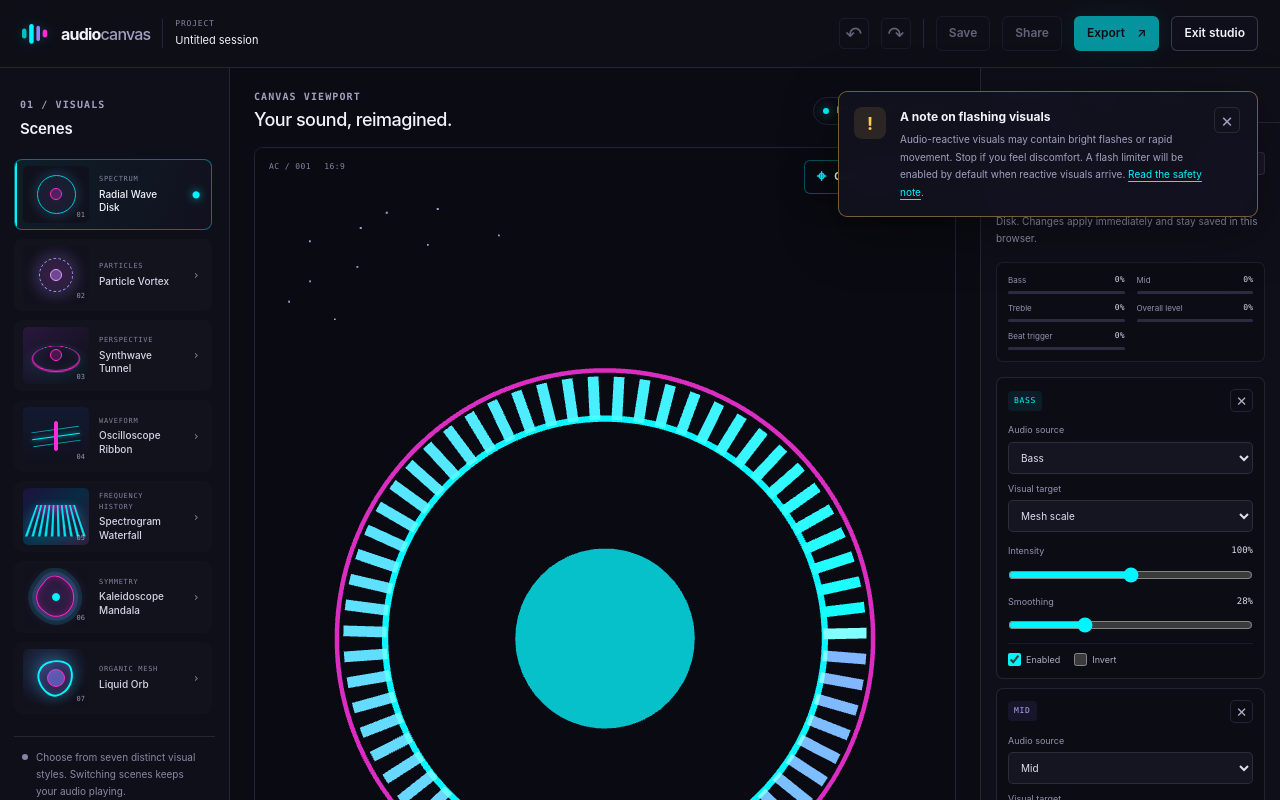
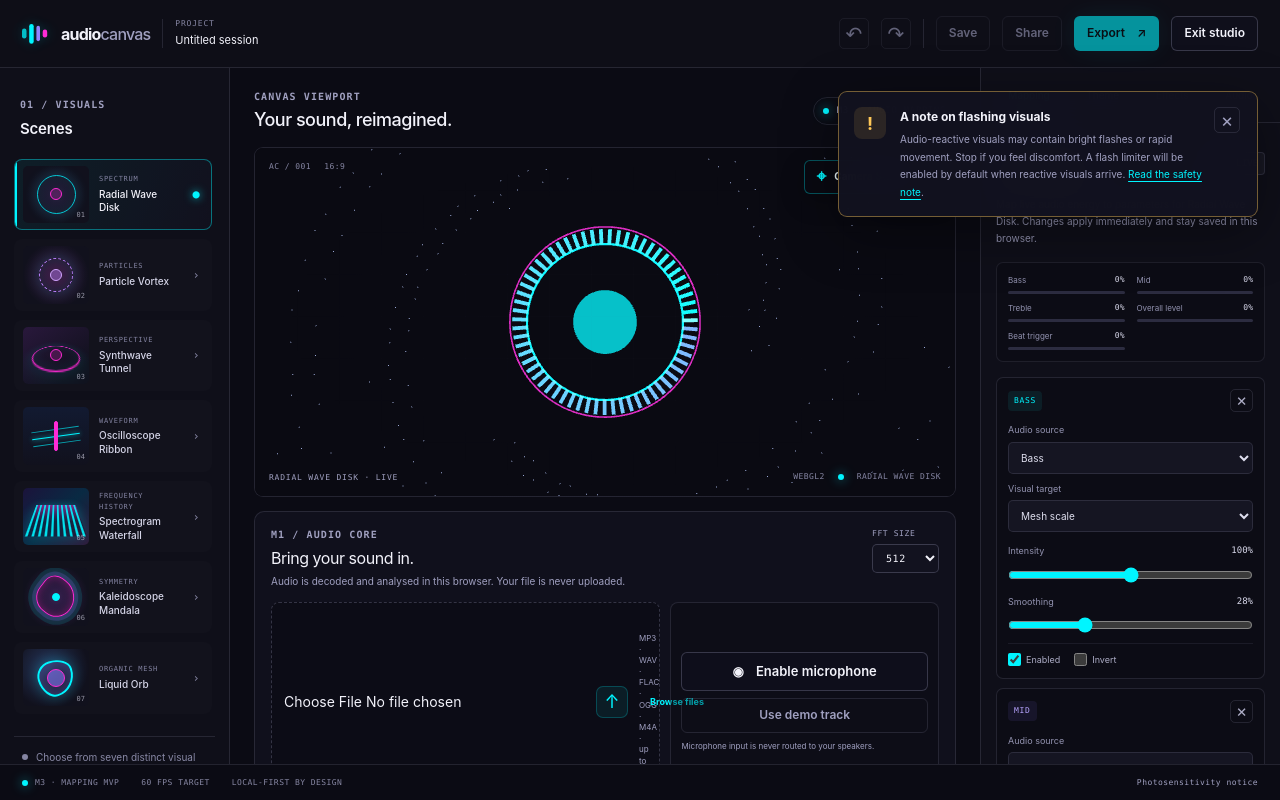
Before and after one commit to dARSHANdR4/AudioCanvas, a Next.js app in the folder apps/web/: page /studio in a window 1280 px wide. Shown: the top 800 px of the page. Built offline with nearby package versions, Linux system fonts and the light colour scheme.

Commit message:
fix(studio): decouple canvas height from inspector

```diff
--- a/apps/web/src/app/globals.css
+++ b/apps/web/src/app/globals.css
@@ -230,9 +230,9 @@ button:disabled { cursor: not-allowed; opacity: 0.58; }
 .project-name { display: flex; flex-direction: column; gap: 2px; font-size: 11px; white-space: nowrap; }
 .project-name__label { color: #8585A2; font-family: var(--font-mono); font-size: 8px; letter-spacing: .8px; }
 .icon-button { display: grid; place-items: center; width: 30px; height: 31px; color: var(--muted); border: 1px solid var(--border); border-radius: 5px; background: transparent; font-size: 20px; }
-.studio-workspace { flex: 1; width: 100%; max-width: 1920px; margin: 0 auto; display: grid; grid-template-columns: 230px minmax(0, 1fr) 300px; min-height: calc(100vh - 104px); }
-.studio-sidebar, .studio-inspector { min-width: 0; background: rgba(16,16,27,.76); }
-.studio-sidebar { padding: 24px 14px; border-right: 1px solid var(--border); }
+.studio-workspace { flex: 1; width: 100%; max-width: 1920px; height: calc(100vh - 104px); min-height: 0; max-height: calc(100vh - 104px); margin: 0 auto; display: grid; grid-template-columns: 230px minmax(0, 1fr) 300px; grid-template-rows: minmax(0, 1fr); overflow: hidden; }
+.studio-sidebar, .studio-inspector { min-width: 0; min-height: 0; background: rgba(16,16,27,.76); }
+.studio-sidebar { overflow-y: auto; overscroll-behavior: contain; padding: 24px 14px; border-right: 1px solid var(--border); }
 .panel-heading { padding: 0 6px 18px; }
 .panel-heading h2, .inspector-title-row h2 { margin: 5px 0 0; font-size: 15px; font-weight: 570; letter-spacing: -.2px; }
 .scene-card-list { display: flex; flex-direction: column; gap: 9px; }
@@ -257,7 +257,7 @@ button:disabled { cursor: not-allowed; opacity: 0.58; }
 .sidebar-note .status-dot { margin-top: 5px; }
 .sidebar-note p { margin: 0; color: #8989a6; font-size: 10px; line-height: 1.7; }
 .sidebar-note strong { color: #d0d0e4; }
-.studio-stage-column { min-width: 0; padding: 22px 24px 20px; display: flex; flex-direction: column; }
+.studio-stage-column { min-width: 0; min-height: 0; overflow-y: auto; overscroll-behavior: contain; padding: 22px 24px 20px; display: flex; flex-direction: column; }
 .stage-heading { display: flex; align-items: center; justify-content: space-between; gap: 15px; margin-bottom: 15px; }
 .stage-heading h1 { margin: 5px 0 0; font-size: 18px; line-height: 1.25; letter-spacing: -.5px; font-weight: 550; }
 .stage-wrap { position: relative; overflow: hidden; display: grid; flex: 1; min-height: 350px; place-items: center; border: 1px solid rgba(160,160,192,.18); border-radius: 9px; background: radial-gradient(ellipse at 50% 45%, rgba(64,48,103,.15), transparent 63%), #090911; }
@@ -279,7 +279,7 @@ button:disabled { cursor: not-allowed; opacity: 0.58; }
 .transport-muted { border: 0; color: #8585A2; background: transparent; font-size: 15px; }
 .transport-label { color: #81819e; font-family: var(--font-mono); font-size: 8px; letter-spacing: .5px; white-space: nowrap; }
 .studio-mobile-note { margin: 11px 0 0; color: #8585a2; font-size: 10px; line-height: 1.7; }
-.studio-inspector { border-left: 1px solid var(--border); }
+.studio-inspector { overflow-y: auto; overscroll-behavior: contain; border-left: 1px solid var(--border); }
 .inspector-tabs { display: flex; justify-content: space-around; align-items: center; min-height: 55px; padding: 0 9px; border-bottom: 1px solid var(--border); }
 .inspector-tab { appearance: none; padding: 18px 3px 15px; color: #8989a6; background: transparent; font: inherit; font-size: 10px; border: 0; border-bottom: 2px solid transparent; cursor: pointer; }
 .inspector-tab--active { color: var(--cyan); border-bottom-color: var(--cyan); }
@@ -411,7 +411,8 @@ button:disabled { cursor: not-allowed; opacity: 0.58; }
   .project-name, .topbar-divider--actions, .studio-topbar__actions .icon-button, .studio-topbar__actions .button--ghost, .studio-topbar__actions .button--outline { display: none; }
   .studio-topbar__actions { gap: 6px; }
   .studio-topbar__actions .button { padding: 8px 10px; }
-  .studio-workspace { display: flex; flex-direction: column; min-height: 0; }
+  .studio-workspace { display: flex; flex-direction: column; height: auto; min-height: 0; max-height: none; overflow: visible; }
+  .studio-sidebar, .studio-stage-column { overflow: visible; }
   .studio-sidebar { order: 2; border-top: 1px solid var(--border); border-right: 0; padding: 17px 14px; }
   .panel-heading { padding-bottom: 12px; }
   .scene-card-list { display: grid; grid-template-columns: 1fr; }
```
